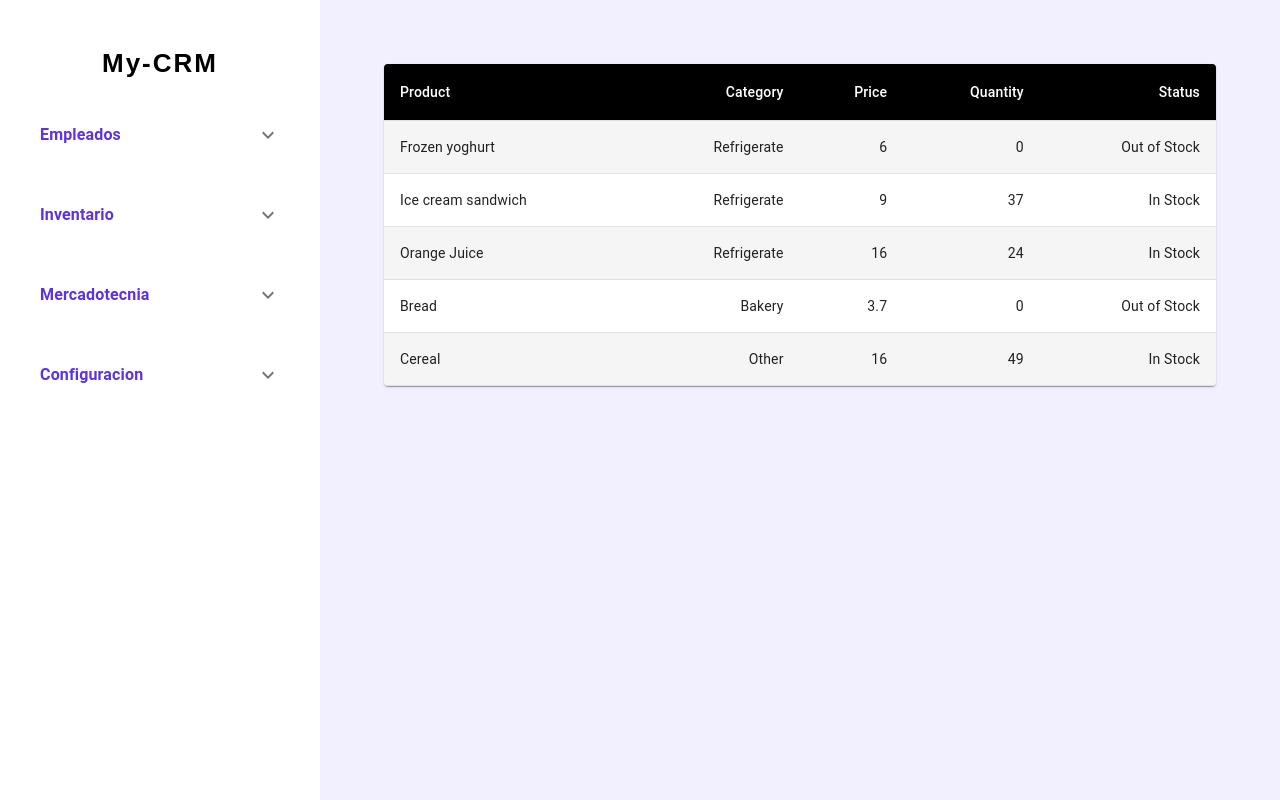
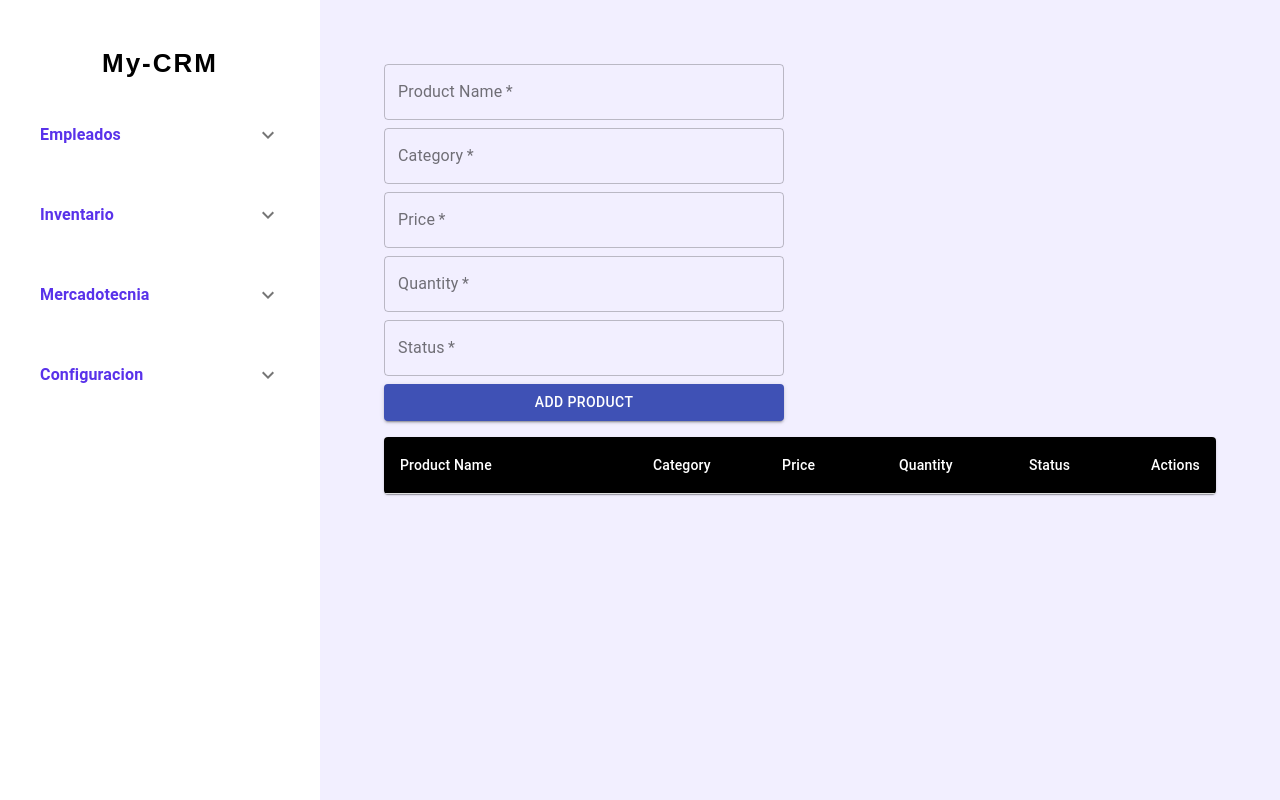
Before and after one commit to SergioAmartinez11/CRM-system, a React (Create React App) app in the folder my-crm/: page / in a window 1280 px wide. Built offline with nearby package versions, Linux system fonts and the light colour scheme; a web font is replaced by a local one.

Commit message:
invetary_table

```diff
--- a/my-crm/src/components/Saludo.jsx
+++ b/my-crm/src/components/Saludo.jsx
@@ -1,4 +1,4 @@
-import React from 'react';
+import React, { useState } from 'react';
 import { withStyles, makeStyles } from '@material-ui/core/styles';
 import Table from '@material-ui/core/Table';
 import TableBody from '@material-ui/core/TableBody';
@@ -7,6 +7,8 @@ import TableContainer from '@material-ui/core/TableContainer';
 import TableHead from '@material-ui/core/TableHead';
 import TableRow from '@material-ui/core/TableRow';
 import Paper from '@material-ui/core/Paper';
+import Button from '@material-ui/core/Button';
+import TextField from '@material-ui/core/TextField';
 
 const StyledTableCell = withStyles((theme) => ({
   head: {
@@ -26,53 +28,130 @@ const StyledTableRow = withStyles((theme) => ({
   },
 }))(TableRow);
 
-function createData(name, calories, fat, carbs, protein) {
-  return { name, calories, fat, carbs, protein };
-}
-
-const rows = [
-  createData('Frozen yoghurt', "Refrigerate", 6.0, 0, "Out of Stock"),
-  createData('Ice cream sandwich', "Refrigerate", 9.0, 37, "In Stock"),
-  createData('Orange Juice', "Refrigerate", 16.0, 24, "In Stock"),
-  createData('Bread', "Bakery", 3.7, 0, "Out of Stock"),
-  createData('Cereal', "Other", 16.0, 49, "In Stock"),
-];
-
 const useStyles = makeStyles({
   table: {
     minWidth: 700,
+  },
+  form: {
+    display: 'flex',
+    flexDirection: 'column',
+    maxWidth: 400,
+    marginBottom: '1rem',
+  },
+  input: {
+    marginBottom: '0.5rem',
   },
 });
 
 export default function CustomizedTables() {
   const classes = useStyles();
+  const [products, setProducts] = useState([]);
+
+  const handleAddProduct = (event) => {
+    event.preventDefault();
+    const form = event.target;
+    const name = form.name.value;
+    const category = form.category.value;
+    const price = form.price.value;
+    const quantity = form.quantity.value;
+    const status = form.status.value;
+    const newProduct = createData(name, category, price, quantity, status);
+    setProducts([...products, newProduct]);
+    form.reset();
+  };
+
+  const handleDeleteProduct = (name) => {
+    const updatedProducts = products.filter((product) => product.name !== name);
+    setProducts(updatedProducts);
+  };
 
   return (
+    <>
+      <form onSubmit={handleAddProduct} className={classes.form}>
+        <TextField
+          name="name"
+          label="Product Name"
+          variant="outlined"
+          className={classes.input}
+          required
+        />
+        <TextField
+          name="category"
+          label="Category"
+          variant="outlined"
+          className={classes.input}
+          required
+        />
+        <TextField
+          name="price"
+          label="Price"
+          variant="outlined"
+          type="number"
+          className={classes.input}
+          required
+        />
+        <TextField
+          name="quantity"
+          label="Quantity"
+          variant="outlined"
+          type="number"
+          className={classes.input}
+          required
+        />
+        <TextField
+          name="status"
+          label="Status"
+          variant="outlined"
+          className={classes.input}
+          required
+        />
+        <Button variant="contained" color="primary" type="submit">
+          Add Product
+        </Button>
+      </form>
       <TableContainer component={Paper}>
         <Table className={classes.table} aria-label="customized table">
           <TableHead>
+
             <TableRow>
-            <StyledTableCell>Product</StyledTableCell>
+              <StyledTableCell>Product Name</StyledTableCell>
               <StyledTableCell align="right">Category</StyledTableCell>
               <StyledTableCell align="right">Price</StyledTableCell>
               <StyledTableCell align="right">Quantity</StyledTableCell>
               <StyledTableCell align="right">Status</StyledTableCell>
+              <StyledTableCell align="right">Actions</StyledTableCell>
             </TableRow>
           </TableHead>
+
       <TableBody>
-          {rows.map((row) => (
-            <StyledTableRow key={row.name}>
+        {products.map((product) => (
+          <StyledTableRow key={product.name}>
             <StyledTableCell component="th" scope="row">
-                {row.name}
+              {product.name}
             </StyledTableCell>
-              <StyledTableCell align="right">{row.calories}</StyledTableCell>
-              <StyledTableCell align="right">{row.fat}</StyledTableCell>
-              <StyledTableCell align="right">{row.carbs}</StyledTableCell>
-              <StyledTableCell align="right">{row.protein}</StyledTableCell>
+            <StyledTableCell align="right">{product.category}</StyledTableCell>
+            <StyledTableCell align="right">{product.price}</StyledTableCell>
+            <StyledTableCell align="right">{product.quantity}</StyledTableCell>
+            <StyledTableCell align="right">{product.status}</StyledTableCell>
+            <StyledTableCell align="right">
+              <Button
+                variant="contained"
+                color="secondary"
+                onClick={() => handleDeleteProduct(product.name)}
+              >
+                Delete
+              </Button>
+            </StyledTableCell>
           </StyledTableRow>
         ))}
       </TableBody>
     </Table>
+
   </TableContainer>
+</>
 );
 }
+
+function createData(name, category, price, quantity, status) {
+return { name, category, price, quantity, status };
+}
```
Lines whose indentation alone changed are shown as unchanged.
